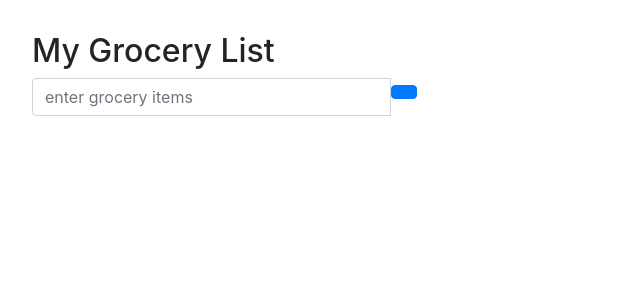
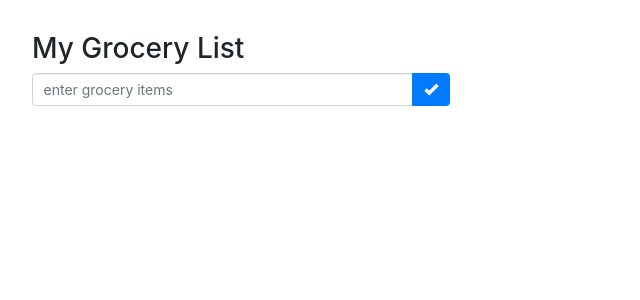
Before and after one commit to Selcendurmus/grocery-list-manager, an Angular app: page / in a window 1280 px wide. Shown: the top 300 px of the page, without its empty margins (0-640 px from the left). Built offline with nearby package versions, Linux system fonts and the light colour scheme.

Commit message:
adding bootsrap cdn to index.html

```diff
--- a/src/app/my-grocery-list/my-grocery-list.component.html
+++ b/src/app/my-grocery-list/my-grocery-list.component.html
@@ -7,8 +7,8 @@
               <input type="text" class="form-control" placeholder="enter grocery items" id="txtSearch" [(ngModel)]="task"/>
               <div class="input-group-btn">
                   <button class="btn btn-primary" type="button" (click)="onClick()">
-      <span class="glyphicon glyphicon-ok"></span>
-      </button>
+                        <span class="glyphicon glyphicon-ok"></span>
+            </button>
                     </div>
           </div>
       </div>
--- a/src/index.html
+++ b/src/index.html
@@ -7,8 +7,11 @@
 
   <meta name="viewport" content="width=device-width, initial-scale=1">
   <link rel="icon" type="image/x-icon" href="favicon.ico">
-  </head>
+  <link rel="stylesheet" href="https://maxcdn.bootstrapcdn.com/bootstrap/3.3.7/css/bootstrap.min.css" integrity="sha384-BVYiiSIFeK1dGmJRAkycuHAHRg32OmUcww7on3RYdg4Va+PmSTsz/K68vbdEjh4u" crossorigin="anonymous">
+</head>
 <body>
-  <app-my-grocery-list></app-my-grocery-list>
-  </body>
+  <app-my-grocery-list><Loading...></app-my-grocery-list>
+  <script src="https://code.jquery.com/jquery-3.1.1.min.js" integrity="sha256-hVVnYaiADRTO2PzUGmuLJr8BLUSjGIZsDYGmIJLv2b8=" crossorigin="anonymous"></script>
+  <script src="https://maxcdn.bootstrapcdn.com/bootstrap/3.3.7/js/bootstrap.min.js" integrity="sha384-Tc5IQib027qvyjSMfHjOMaLkfuWVxZxUPnCJA7l2mCWNIpG9mGCD8wGNIcPD7Txa" crossorigin="anonymous"></script>
+</body>
 </html>
--- a/src/styles.css
+++ b/src/styles.css
@@ -9,3 +9,7 @@ body {
     margin-left: 8px;
     margin-right: 8px;
 }
+
+html {
+    font-size: 14px;
+  }
```
